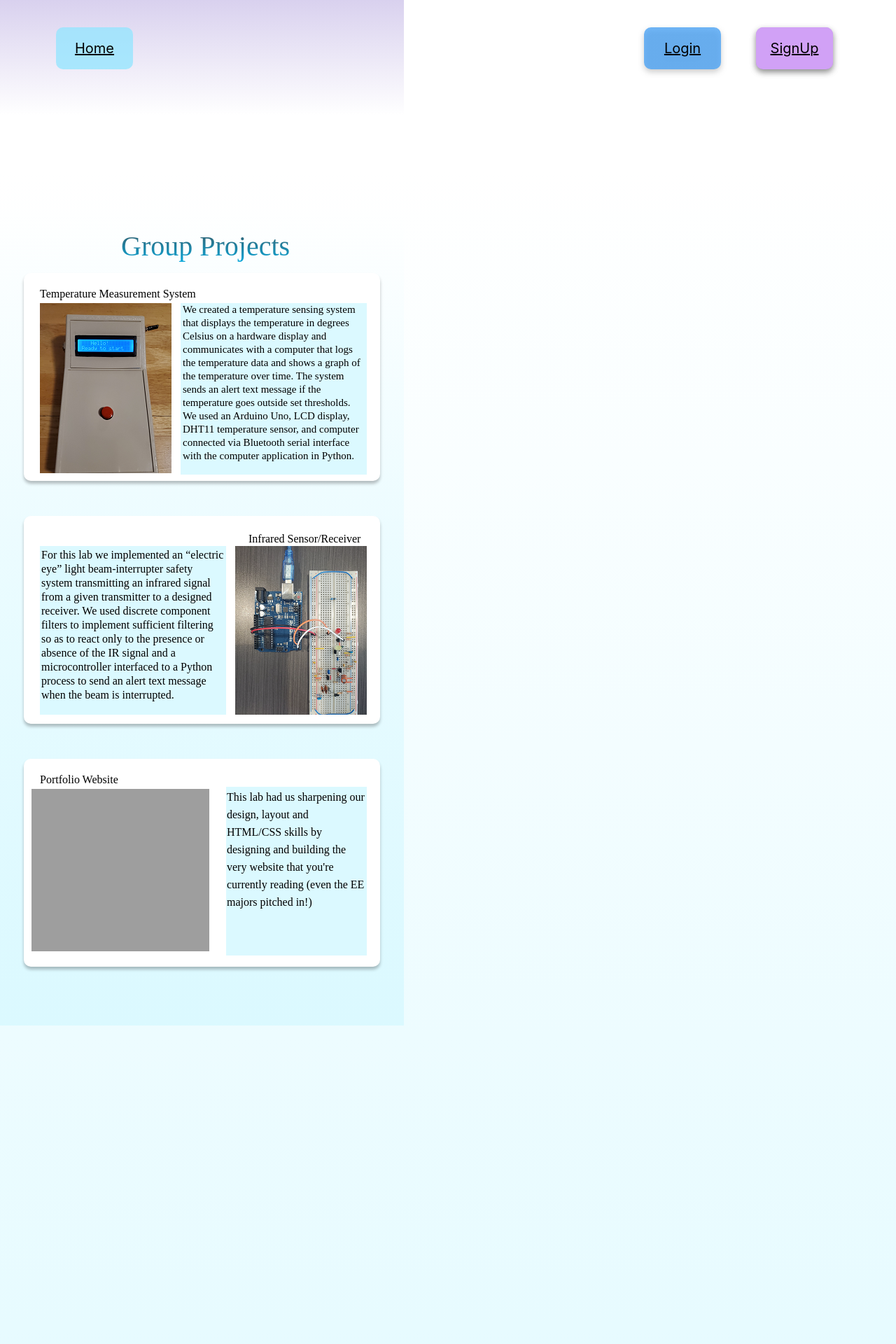
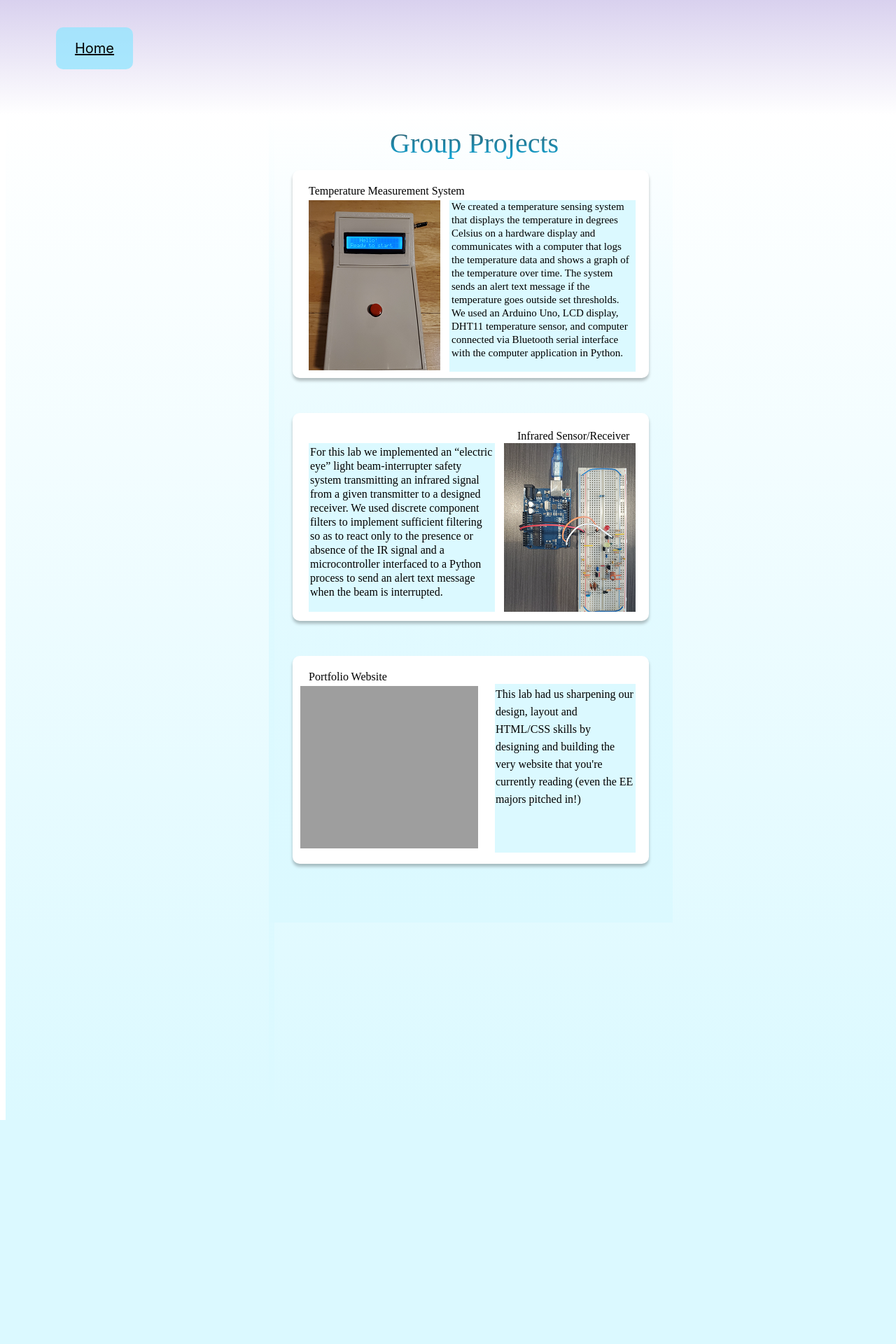
Before and after one commit to xinyi-yuan/SD_Lab3, a Flask app: page /project in a window 1280 px wide; the page is wider, and only the part inside the window is pictured. Shown: the top 1920 px of that part at 70% size. After the commit the page ends 1600 px from the top of that part, so only its background shows below. Run offline with Flask 2, Linux system fonts and the light colour scheme; some libraries are stand-ins or nearby versions; grey boxes are pictures that could not be loaded.

Commit message:
Fixed project page layout

```diff
--- a/static/css/project.css
+++ b/static/css/project.css
@@ -1,6 +1,6 @@
 .header {
     position: absolute;
-    width: 577px;
+    width: 100%;
     height: 165px;
     left: 0px;
     top: 0px;
@@ -115,12 +115,22 @@
     background-color: #E2C1FB;
 }
 
+.wrapper {
+    position: absolute;
+    width: 30%;
+    height: 180%;
+    top: 20%;
+
+    background: linear-gradient(180deg, rgba(219, 229, 255, 0) 0%, #DBF9FF 100%);
+}
+
+
 .content {
     position: absolute;
     width: 100%;
-    height: 310%;
-    left: 0;
-    top: 30%;
+    height: 180%;
+    left: 30%;
+    top: 20%;
 
     background: linear-gradient(180deg, rgba(219, 229, 255, 0) 0%, #DBF9FF 100%);
 }
@@ -131,7 +141,7 @@
     width: 577px;
     height: 1158px;
     left: 0px;
-    top: 67px;
+    top: 0px;
 
     background: linear-gradient(180deg, rgba(219, 229, 255, 0) 0%, #DBF9FF 100%);
 }
--- a/templates/project.html
+++ b/templates/project.html
@@ -9,13 +9,14 @@
         <div class="homeTab">
             <a href="{{ url_for('home') }}" class="homeButton">Home</a>
         </div>
-        <div class="loginTab">
+<!--        <div class="loginTab">
             <a href="{{ url_for('login') }}" class="loginButton">Login</a>
         </div>
         <div class="signupTab">
             <a href="{{ url_for('signup') }}" class="signupButton">SignUp</a>
-        </div>
+        </div>-->
     </div>
+    <div class="wrapper"></div>
     <div class="content">
         <div class="mainSection">
             <div class="projects">
@@ -59,9 +60,9 @@
             </div>
         </div>
     </div>
-    <div class="signupTab">
+<!--    <div class="signupTab">
      <a href="{{ url_for('signup') }}" class="signupButton">SignUp</a>
-    </div>
+    </div>-->
 
 </body>
 </html>
```
Also changed, not shown: 1 other file.
